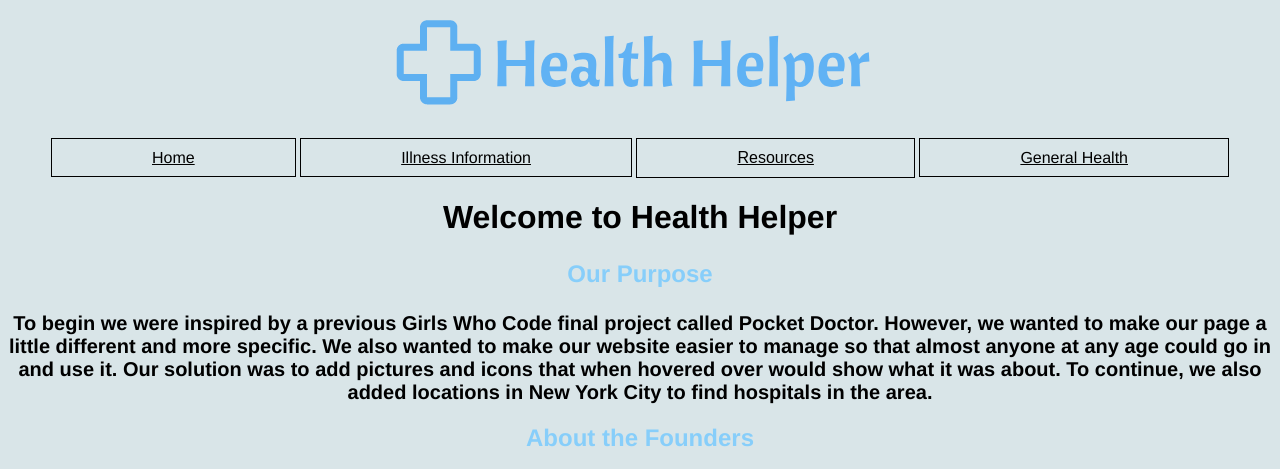
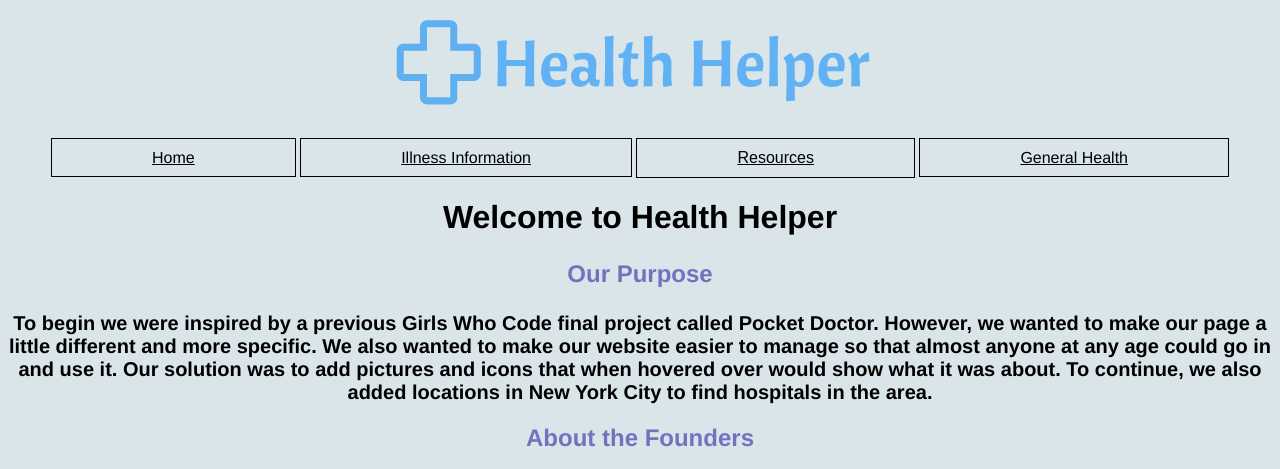
Before and after one commit to rsurpur20/healthhelper, a website: page index.html in a window 1280 px wide. Shown: the top 469 px of the page. Drawn offline with Linux system fonts and the light colour scheme.

Commit message:
changed color of text

```diff
--- a/styles.css
+++ b/styles.css
@@ -188,7 +188,7 @@ transform:translate(-50%);
 }
 #uses, #bio {
   font-size: 24px;
-  color: lightskyblue;
+  color: #7272be;
 }
 
 #pictureCardiac{
```
